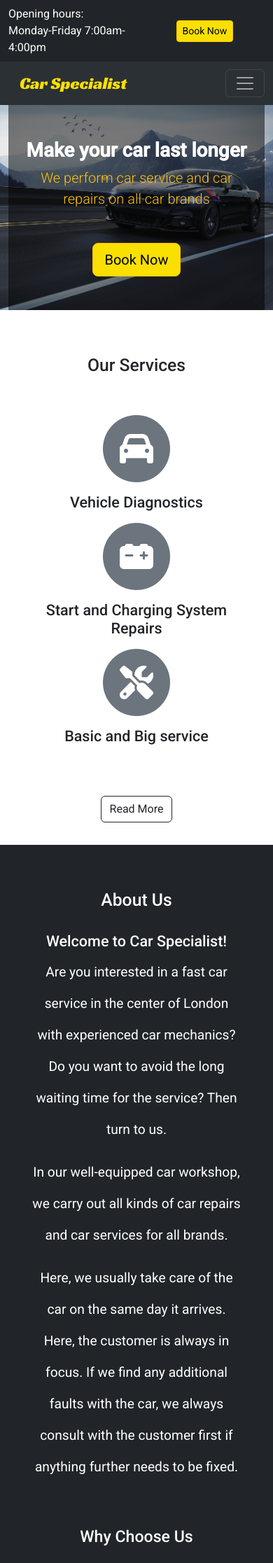
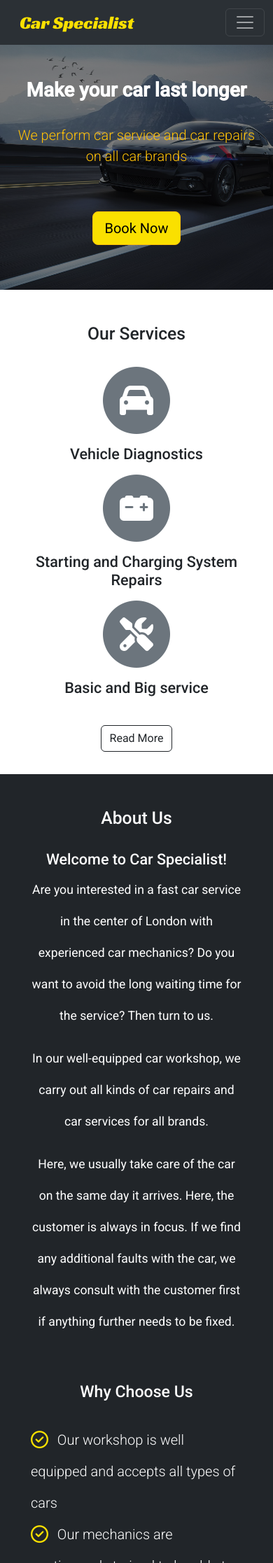
Before and after one commit to NatasaMiric/car-specialist, a Django app: page / in a window 390 px wide. Shown: the top 2233 px of the page at 70% size. Run offline with Django 3.2, Linux system fonts and the light colour scheme; some libraries are stand-ins or nearby versions.

Commit message:
style:Change and add some bootstrap properties to achieve responsive layout on navbar and  home page

```diff
--- a/static/css/style.css
+++ b/static/css/style.css
@@ -3,16 +3,26 @@ body {
 }
 
 p {
-    font-size: 120%;
+    font-size: 110%;
 }
 
+/* Navbar starts */
 .navbar-brand {
     font-family: 'Racing Sans One', sans-serif;
-    font-size: 150%;
+    font-size: 160%;
     color: #fae000;
     margin-left: 1rem;
 }
 
+.nav-hours {
+    font-size: 85%;
+}
+
+.nav-item:hover {
+    text-decoration: underline;
+}
+
+/* Hero section  */
 .btn-book {
     background-color: #fae000;
 }
@@ -22,18 +32,16 @@ p {
     background:transparent;
 }
 
-.nav-item:hover {
-    text-decoration: underline;
-}
-
 .hero {
     background-repeat: no-repeat;
     background-position: center;
     background-size: cover;
 }
 
+/* Home page sections */
+
 .section-heading {
-    margin-top: 2rem;
+    margin-top: 1rem;
     margin-bottom: 2rem;
 }
 
@@ -45,15 +53,20 @@ p {
     line-height: 45px;
 }
 
-.fa-check-circle{
+.fa-check-circle {
     color: #fae000;
+    margin-right: 0.5rem;
 }
-
 
 .btn-read-more {
     margin-top: 2em;
 }
 
+.fa-check {
+    color: #fae000;
+}
+
+/* Footer */
 .link {
     text-decoration: none;
 }
@@ -62,9 +75,7 @@ p {
     text-decoration: underline;
 }
 
-.fa-check {
-    color: #fae000;
-}
+
 
 .btn-access {
     background-color: #fae000;
--- a/templates/base.html
+++ b/templates/base.html
@@ -22,19 +22,19 @@
     <title>Car Specialist</title>
 </head>
 
-<body>
+<body class="d-flex flex-column min-vh-100">
     <!-- Navigation -->
-    <div class="container-fluid bg-dark">
+    <div class="container-fluid bg-dark d-none d-lg-block">
         <div class="row py-2 align-items-center">
-            <div class="col col-sm-10 text-left">
-                <span class="text-white">Opening hours: Monday-Friday 7:00am-4:00pm</span>
+            <div class="col col-sm-10 text-left text-white">
+                <span class="nav-hours">Opening hours: Monday-Friday 7:00am-4:00pm</span>
             </div>
-            <div class="col col-sm-2 text-center">
-                <a href="{% url 'booking' %}" class="btn btn-warning btn-sm btn-book"><span>Book Now</span></a>
+            <div class="col col-sm-2 text-end">
+                <a href="{% url 'booking' %}" class="btn btn-book btn-sm"><span>Book Now</span></a>
             </div>
         </div>
     </div>
-    <nav class="navbar bg-dark navbar-expand-lg bg-body-tertiary" data-bs-theme="dark">
+    <nav class="navbar bg-dark navbar-expand-lg bg-body-tertiary sticky-top" data-bs-theme="dark">
         <div class="container-fluid">
             <a class="navbar-brand" href="{% url 'home' %}">Car Specialist</a>
             <button class="navbar-toggler" type="button" data-bs-toggle="collapse" data-bs-target="#navbarNavDropdown"
@@ -49,6 +49,9 @@
                     <li class="nav-item mr-2">
                         <a class="nav-link" href="{% url 'services' %}">Services</a>
                     </li>
+                    <li class="nav-item mr-2">
+                        <a class="nav-link" href="#">Contact Us</a>
+                    </li>
                     {% if user.is_authenticated %}
                     <li class="nav-item dropdown mr-2">
                         <a class="nav-link dropdown-toggle" href="#" role="button" data-bs-toggle="dropdown"
@@ -59,9 +62,6 @@
                             <li><a class="dropdown-item" href="{% url 'booking' %}">Book a service</a></li>
                             <li><a class="dropdown-item" href="{% url 'mybookings' %}">My bookings</a></li>
                         </ul>
-                    </li>
-                    <li class="nav-item mr-2">
-                        <a class="nav-link" href="#">Contact Us</a>
                     </li>
                     <li class="nav-item">
                         <a class="nav-link" href="{% url 'account_logout' %}">Logout</a>
@@ -86,7 +86,7 @@
     </main>
 
     <!-- Footer -->
-    <footer class="text-center text-lg-start text-white" style="background-color: #131313">
+    <footer class="text-center text-lg-start text-white mt-auto" style="background-color: #131313">
         <div class="container p-4 pb-0">
             <section class="">
                 <div class="row">
--- a/templates/index.html
+++ b/templates/index.html
@@ -2,16 +2,14 @@
 {% load static %}
 {% block content %}
 <header>
-    <div class="container-fluid bg-dark bg-image hero" style="background-image: url('{% static 'img/hero.jpg' %}')">
-        <div class="mask" style="background-color: rgba(0, 0, 0, 0.5);">
-            <div class="row justify-content-center">
-                <div class="col-lg-6">
-                    <div class="text-center my-5">
-                        <h1 class="display-6 fw-bolder text-white mb-2 px-1">Make your car last longer</h1>
-                        <p class="lead text-warning mb-4 px-3">We perform car service and car repairs on all car brands</p>
-                        <div class="text-center">
-                            <a class="btn btn-warning btn-lg mt-4 btn-book" href="{% url 'booking' %}">Book Now</a>
-                        </div>
+    <div class="bg-dark bg-image hero" style="background-image: url('{% static 'img/hero.jpg' %}')">
+        <div class="mask" style="background-color: rgba(0, 0, 0, 0.5);min-height: 350px;">
+            <div class="justify-content-center">
+                <div class="text-center pt-5">
+                    <h1 class="display-6 fw-bolder text-white mb-2 px-2">Make your car last longer</h1>
+                    <p class="lead text-warning py-4 px-3">We perform car service and car repairs on all car brands</p>
+                    <div class="text-center">
+                        <a class="btn btn-warning btn-lg mt-4 btn-book" href="{% url 'booking' %}">Book Now</a>
                     </div>
                 </div>
             </div>
@@ -25,7 +23,7 @@
         <div class="row text-center">
             <h2 class="section-heading text-capitalize">Our Services</h2>
         </div>
-        <div class="row text-center mt-4">
+        <div class="row text-center">
             <div class="col-md-4">
                 <span class="fa-stack fa-3x">
                     <i class="fas fa-circle fa-stack-2x text-secondary"></i>
@@ -38,7 +36,7 @@
                     <i class="fas fa-circle fa-stack-2x text-secondary"></i>
                     <i class="fas fa-car-battery fa-stack-1x fa-inverse"></i>
                 </span>
-                <h4 class="my-3">Start and Charging System Repairs</h4>
+                <h4 class="my-3">Starting and Charging System Repairs</h4>
             </div>
             <div class="col-md-4">
                 <span class="fa-stack fa-3x">
@@ -48,7 +46,7 @@
                 <h4 class="my-3">Basic and Big service</h4>
             </div>
         </div>
-        <div class="row text-center mt-5">
+        <div class="row text-center mt-3">
             <div class="col mt-2">
                 <a href="{% url 'services' %}" class="btn btn-outline-dark">Read More</a>
             </div>
@@ -72,10 +70,10 @@
                 If we find any additional faults with the car, we always consult with the customer first if anything
                 further needs to be fixed.</p>
         </div>
-        <div class="row text-white">
-            <h3 class="text-center text-md-start text-capitalize pb-3">Why choose us</h3>
+        <div class="row text-white mb-4">
+            <h3 class="text-center text-md-start text-capitalize">Why choose us</h3>
         </div>
-        <div class="row text-white">
+        <div class="row text-white align-items-center">
             <div class="col-lg-7 order-lg-1 my-auto lead">
                 <ul class="mb-3 list-unstyled text-lg-start">
                     <li><i class="far fa-check-circle fa-lg"></i> Our workshop is well equipped and accepts all types of
@@ -88,7 +86,7 @@
                     <li><i class="far fa-check-circle fa-lg"></i> We get the job done right — the first time</li>
                 </ul>
             </div>
-            <div class="col-lg-5 order-lg-2">
+            <div class="col-lg-5 order-lg-2 text-center">
                 <img src="{% static 'img/about.jpg' %}" alt="car service" class="img-fluid">
             </div>
         </div>
```
